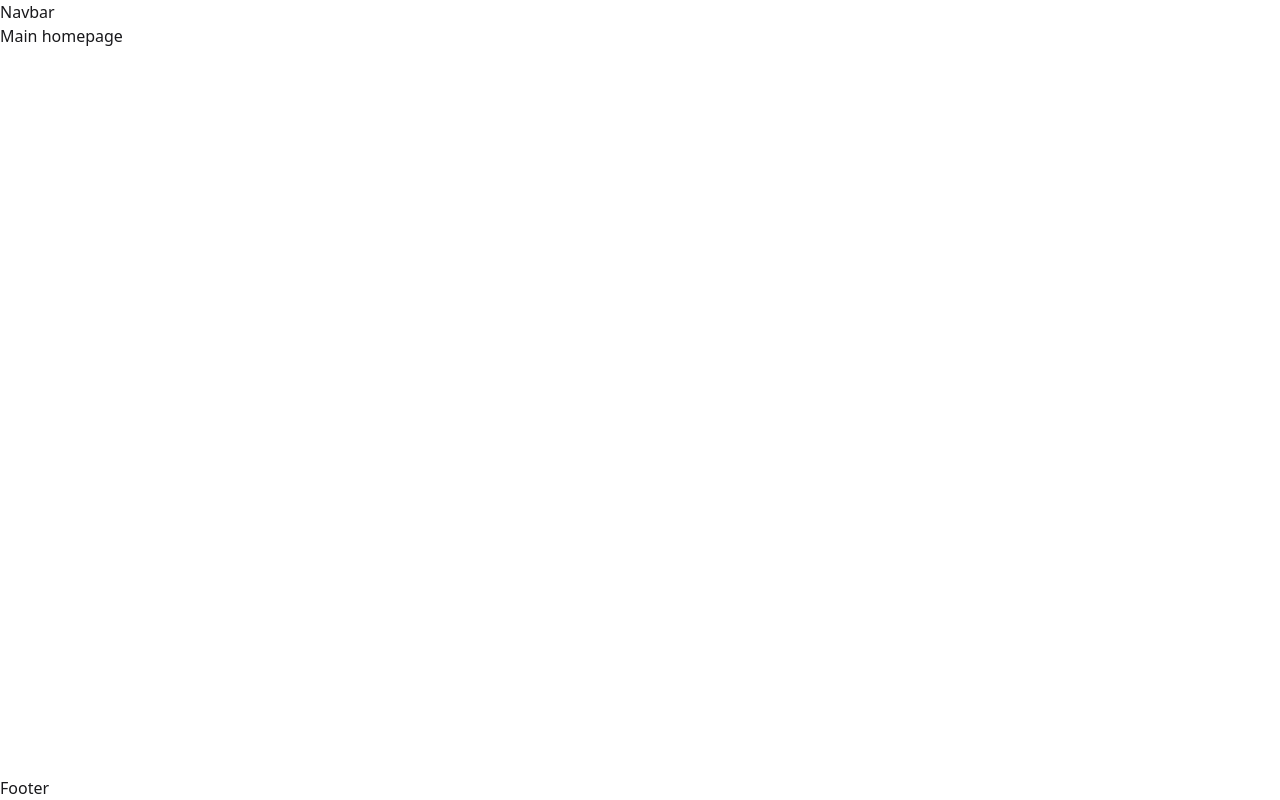
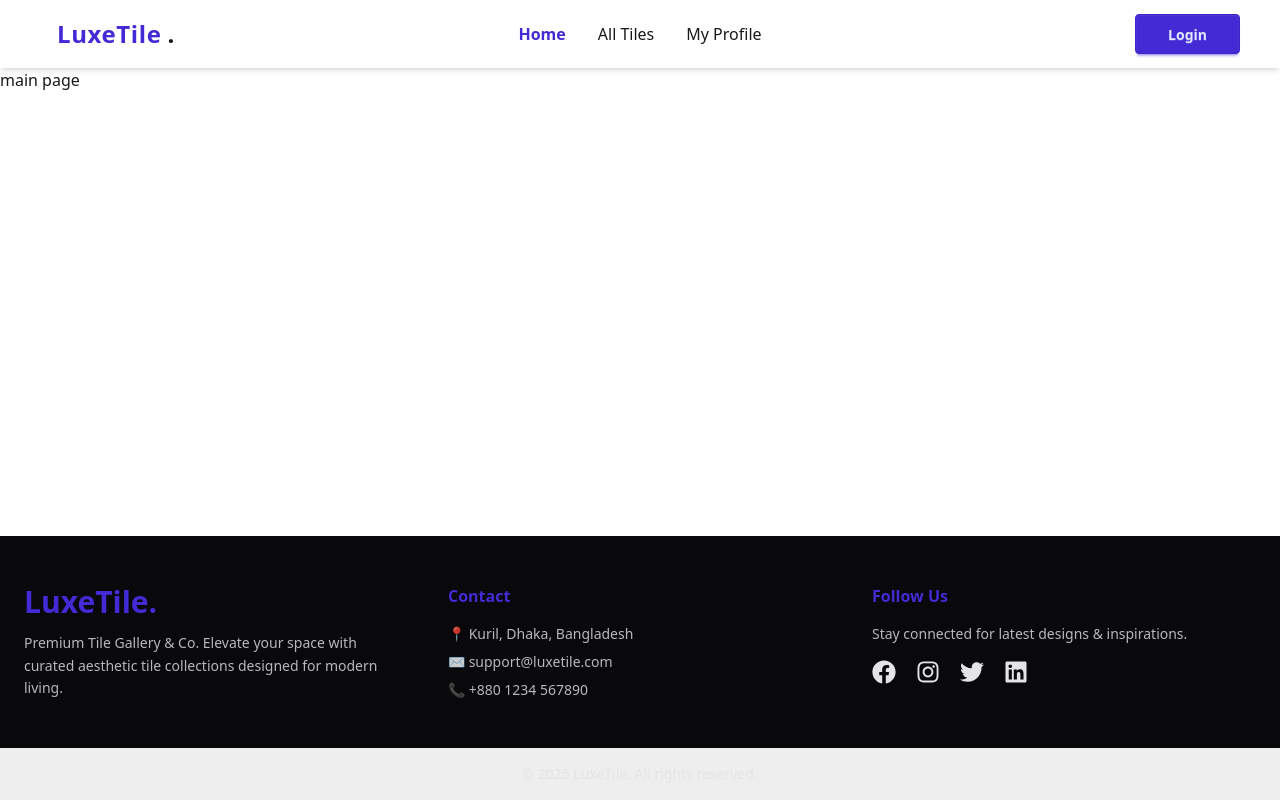
Before and after one commit to swarupkst/LuxeTile, a Next.js app: page / in a window 1280 px wide. Built offline with nearby package versions, Linux system fonts and the light colour scheme.

Commit message:
Navbar and footer design completed

```diff
--- a/src/app/page.js
+++ b/src/app/page.js
@@ -1,8 +1,11 @@
-export default function Home() {
+import React from 'react'
+
+const page = () => {
   return (
-    <>
-  <h2>Main homepage</h2>
+    <div>
+      main page
+    </div>
+  )
+}
 
-    </>
-  );
-}
+export default page
--- a/src/components/Footer.jsx
+++ b/src/components/Footer.jsx
@@ -1,11 +1,89 @@
-import React from 'react'
+import Link from "next/link";
+import { FaFacebook, FaTwitter, FaInstagram, FaLinkedin } from "react-icons/fa";
 
-const Footer = () => {
+export default function Footer() {
   return (
-    <div>
-      <h2>Footer</h2>
-    </div>
-  )
+    <footer className="bg-neutral text-neutral-content mt-auto">
+
+      <div className="container mx-auto px-6 py-12 grid grid-cols-1 md:grid-cols-3 gap-10">
+
+        <div>
+          <Link
+            href="/"
+            className="text-3xl font-extrabold text-primary block mb-3"
+          >
+            LuxeTile.
+          </Link>
+
+          <p className="text-sm opacity-80 leading-relaxed">
+            Premium Tile Gallery & Co. Elevate your space with curated
+            aesthetic tile collections designed for modern living.
+          </p>
+        </div>
+
+        <div>
+          <h3 className="text-primary font-semibold mb-4">Contact</h3>
+
+          <div className="space-y-2 text-sm opacity-80">
+            <p>📍 Kuril, Dhaka, Bangladesh</p>
+
+            <p><a href="mailto:support@luxetile.com" className="hover:text-primary">
+              ✉ support@luxetile.com
+            </a>
+            </p>
+
+            <a href="tel:+8801234567890" className="hover:text-primary">
+              📞 +880 1234 567890
+            </a>
+          </div>
+        </div>
+
+        <div>
+          <h3 className="text-primary font-semibold mb-4">Follow Us</h3>
+
+          <p className="text-sm opacity-80 mb-4">
+            Stay connected for latest designs & inspirations.
+          </p>
+
+          <div className="flex gap-5 text-2xl">
+
+            <a
+              href="https://facebook.com"
+              className="hover:text-primary transition-transform hover:scale-110"
+            >
+              <FaFacebook />
+            </a>
+
+            <a
+              href="https://instagram.com"
+              className="hover:text-primary transition-transform hover:scale-110"
+            >
+              <FaInstagram />
+            </a>
+
+            <a
+              href="https://twitter.com"
+              className="hover:text-primary transition-transform hover:scale-110"
+            >
+              <FaTwitter />
+            </a>
+
+            <a
+              href="https://linkedin.com"
+              className="hover:text-primary transition-transform hover:scale-110"
+            >
+              <FaLinkedin />
+            </a>
+
+          </div>
+        </div>
+
+      </div>
+
+      <div className="bg-base-300 text-center py-4 text-sm">
+        © 2026 LuxeTile. All rights reserved.
+      </div>
+
+    </footer>
+  );
 }
-
-export default Footer
--- a/src/components/Navbar.jsx
+++ b/src/components/Navbar.jsx
@@ -1,11 +1,76 @@
-import React from 'react'
+"use client";
 
-const Navbar = () => {
+import Link from "next/link";
+import { usePathname } from "next/navigation";
+
+export default function Navbar() {
+  const pathname = usePathname();
+
+  const isLoggedIn = false;
+
+  const navLinks = (
+    <>
+      <li>
+        <Link href="/" className={pathname === "/" ? "active font-bold text-primary" : ""}>
+          Home
+        </Link>
+      </li>
+      <li>
+        <Link href="/all-tiles" className={pathname === "/all-tiles" ? "active font-bold text-primary" : ""}>
+          All Tiles
+        </Link>
+      </li>
+
+        <li>
+          <Link href="/my-profile" className={pathname === "/my-profile" ? "active font-bold text-primary" : ""}>
+            My Profile
+          </Link>
+        </li>
+
+    </>
+  );
+
   return (
-    <div>
-      <h2>Navbar</h2>
+    <div className="navbar bg-base-100 shadow-md sticky top-0 z-50 px-4 lg:px-10">
+
+      {/* Left: Website Logo */}
+      <div className="navbar-start">
+        <div className="dropdown">
+          <div tabIndex={0} role="button" className="btn btn-ghost lg:hidden">
+            <svg xmlns="http://www.w3.org/2000/svg" className="h-5 w-5" fill="none" viewBox="0 0 24 24" stroke="currentColor">
+              <path strokeLinecap="round" strokeLinejoin="round" strokeWidth="2" d="M4 6h16M4 12h8m-8 6h16" />
+            </svg>
+          </div>
+          <ul tabIndex={0} className="menu menu-sm dropdown-content mt-3 z-[1] p-2 shadow bg-base-100 rounded-box w-52">
+            {navLinks}
+          </ul>
+        </div>
+        <Link href="/" className="btn btn-ghost text-2xl font-extrabold text-primary tracking-wide">
+          LuxeTile<span className="text-base-content">.</span>
+        </Link>
+      </div>
+
+      <div className="navbar-center hidden lg:flex">
+        <ul className="menu menu-horizontal px-1 gap-2 text-base">
+          {navLinks}
+        </ul>
+      </div>
+
+      <div className="navbar-end">
+        {isLoggedIn ? (
+          <div className="flex items-center gap-4">
+            <Link href="/my-profile" className="avatar hover:opacity-80 transition-opacity">
+              <div className="w-10 rounded-full ring ring-primary ring-offset-base-100 ring-offset-2">
+                <img src="https://img.daisyui.com/images/stock/photo-1534528741775-53994a69daeb.webp" alt="User Avatar" />
+              </div>
+            </Link>
+            <button className="btn btn-error btn-sm hidden sm:flex">Logout</button>
+          </div>
+        ) : (
+          <Link href="/login" className="btn btn-primary px-8">Login</Link>
+        )}
+      </div>
+
     </div>
-  )
+  );
 }
-
-export default Navbar
```
